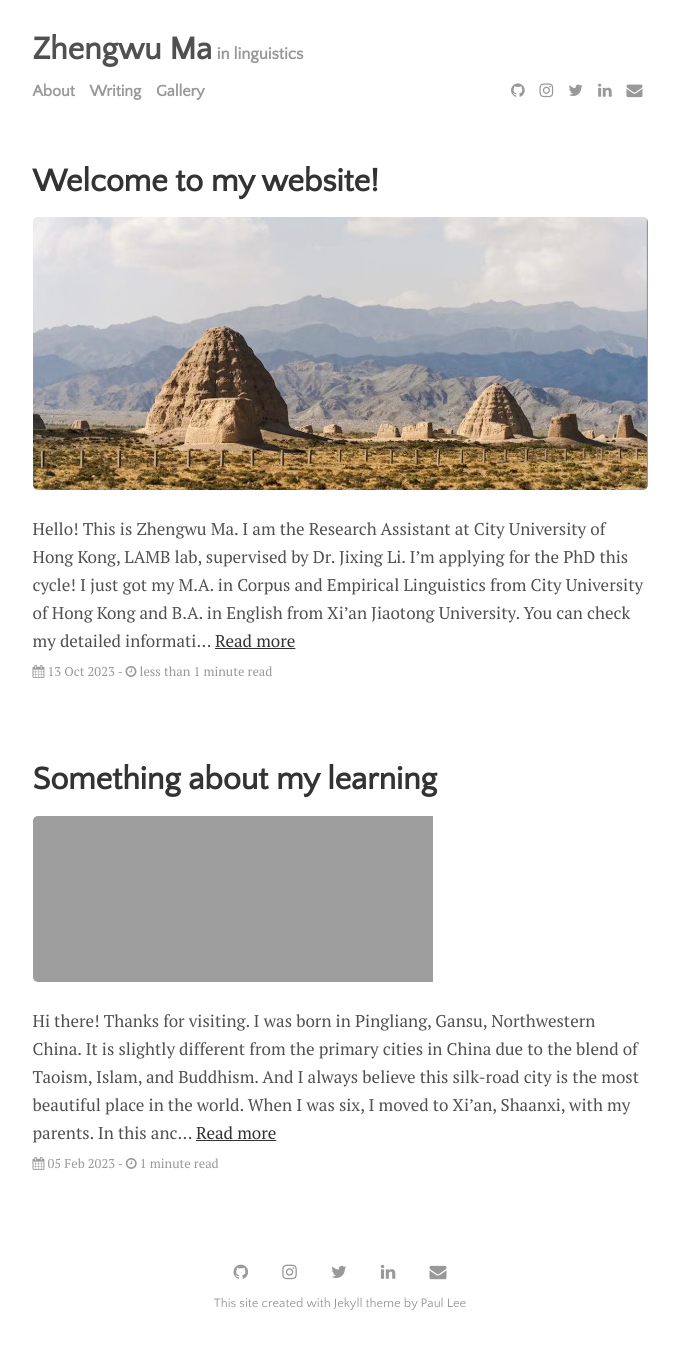
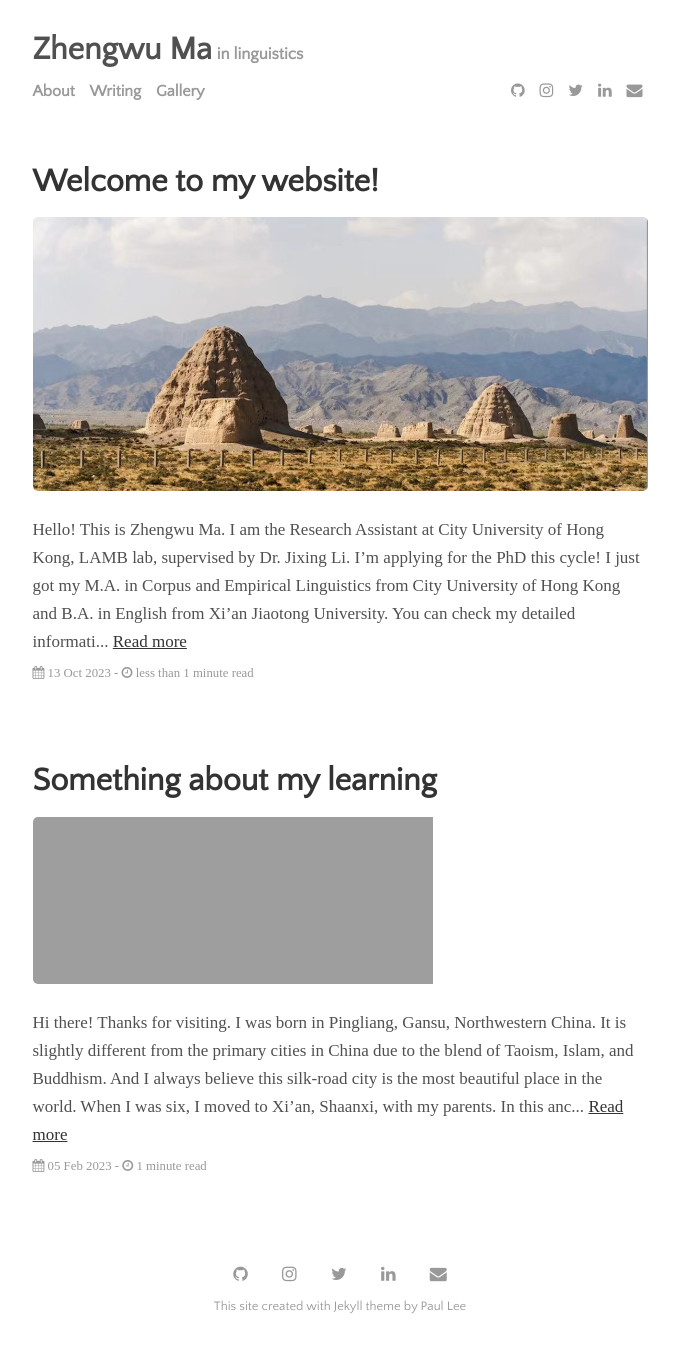
Before and after one commit to zhengwuma/zhengwuma.github.io, a Jekyll site: the page built from index.html, in a window 1280 px wide. Shown: the whole page, without its empty margins (300-979 px from the left). Built offline with Jekyll 4.4.1, drawn with Linux system fonts in a browser that asks for light colours; the list of posts is cut into pages by our own code.

Commit message:
Update main.scss

```diff
--- a/assets/css/main.scss
+++ b/assets/css/main.scss
@@ -1,8 +1,8 @@
 ---
 ---
 
-$sans-serif-font-family: "Quattrocento Sans", sans-serif;
-$serif-font-family:      "Muli", "PT Serif", Georgia, serif;
+$sans-serif-font-family: "Quattrocento Sans";
+$serif-font-family:      "Muli";
 $code-font-family:       "Source Code Pro", monospace;
 
 $body-color:             #505050;
```
